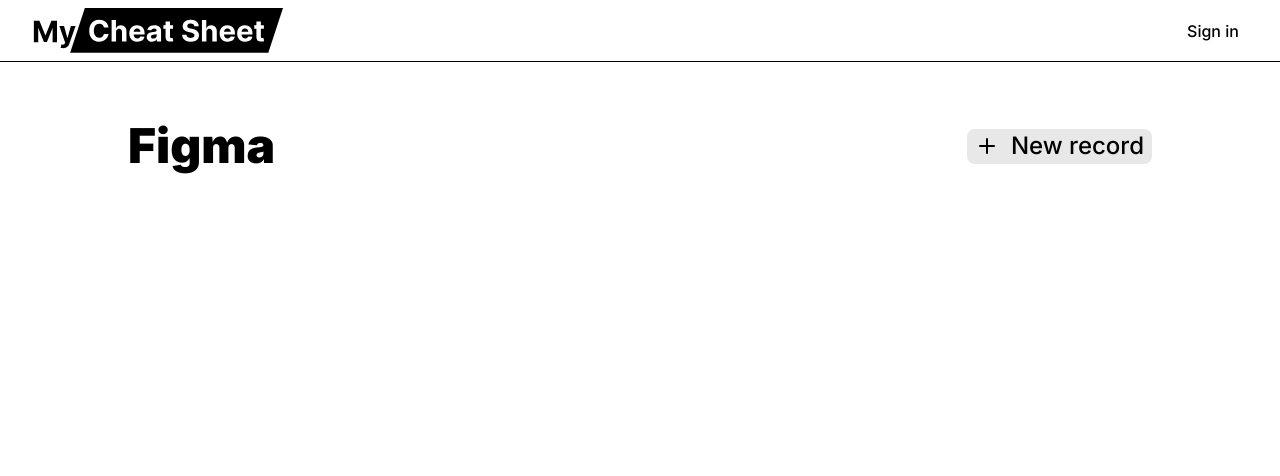
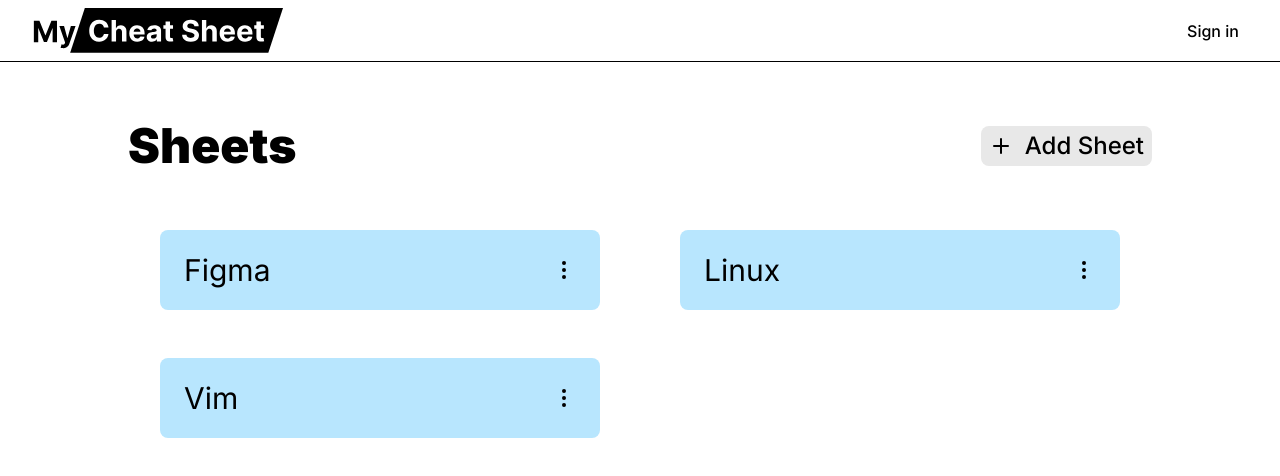
Before and after one commit to tohitoc/my-cheat-sheet, a React (Vite) app: page / in a window 1280 px wide. Shown: the top 476 px of the page. Built offline with nearby package versions, Linux system fonts and the light colour scheme.

Commit message:
Update UI text

```diff
--- a/src/App.jsx
+++ b/src/App.jsx
@@ -3,7 +3,7 @@
 import Records from './Records.jsx'
 
 function App() {
-  return <Records />
+  return <Sheets />
 }
 
 export default App
--- a/src/Records.jsx
+++ b/src/Records.jsx
@@ -7,9 +7,9 @@
       <Header />
       <div className="flex justify-between items-center w-full max-w-4/5 mx-auto mb-15">
         <h1 className="font-inter font-black text-5xl">Figma</h1>
-        <button type="button" className="flex max-h-[35px] gap-3 px-2 py-1 rounded-lg justify-between items-center bg-e8e8e8 hover:bg-gray-300">
+        <button type="button" className="flex gap-3 px-2 py-1 rounded-lg justify-between items-center bg-e8e8e8 hover:bg-gray-300">
           <Plus size={24} />
-          <span className="font-inter text-2xl font-medium">New record</span>
+          <span className="font-inter text-2xl font-medium">Add Record</span>
         </button>
       </div>
     </>
--- a/src/Sheets.jsx
+++ b/src/Sheets.jsx
@@ -8,9 +8,9 @@
       <Header />
       <div className="flex justify-between items-center w-full max-w-4/5 mx-auto mb-15">
         <h1 className="font-inter font-black text-5xl">Sheets</h1>
-        <button type="button" className="flex max-h-[35px] gap-3 px-2 py-1 rounded-lg justify-between items-center bg-e8e8e8 hover:bg-gray-300">
+        <button type="button" className="flex gap-3 px-2 py-1 rounded-lg justify-between items-center bg-e8e8e8 hover:bg-gray-300">
           <Plus size={24} />
-          <span className="font-inter text-2xl font-medium">New sheet</span>
+          <span className="font-inter text-2xl font-medium">Add Sheet</span>
         </button>
       </div>
       <SheetList />
```
